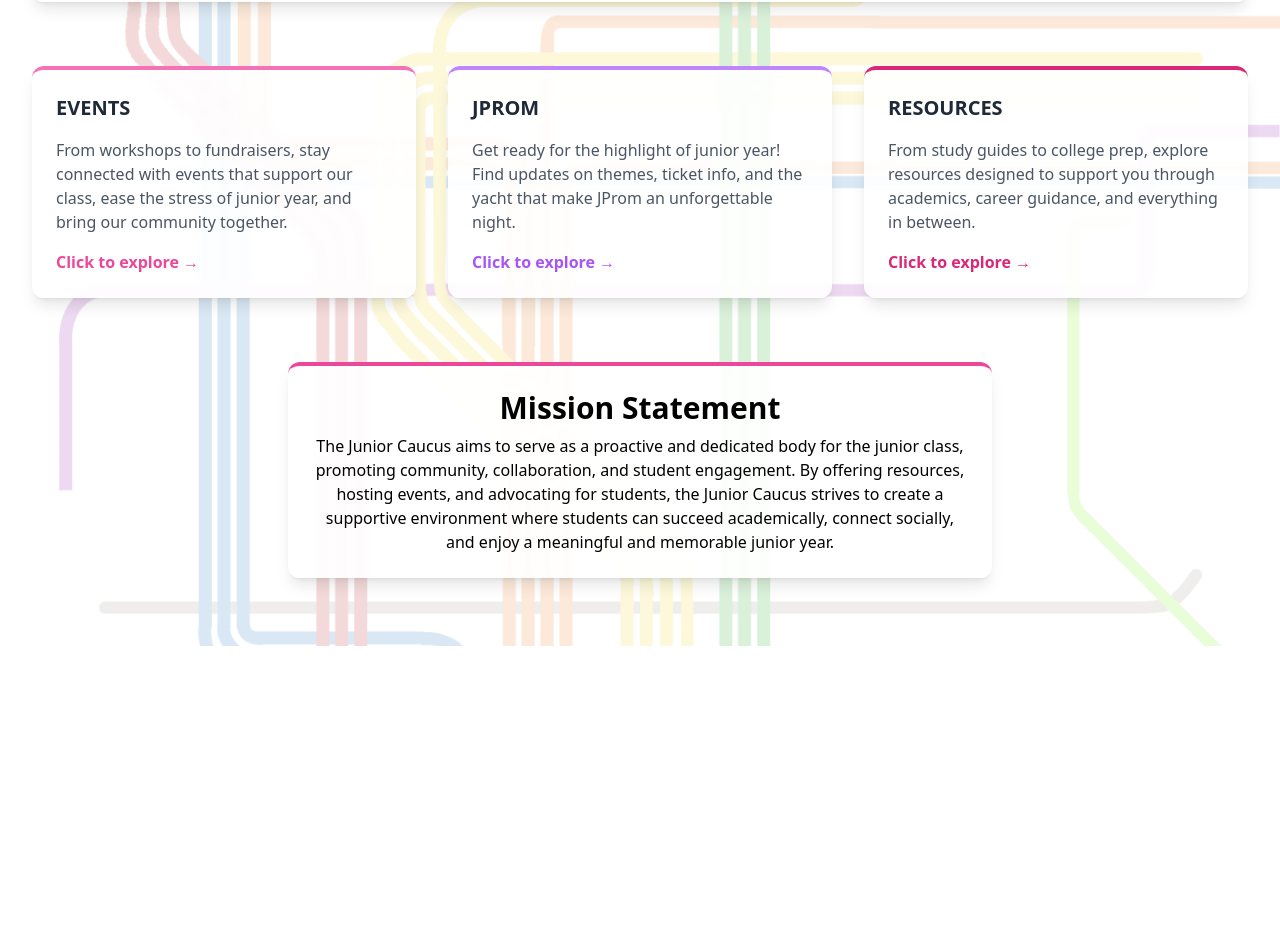
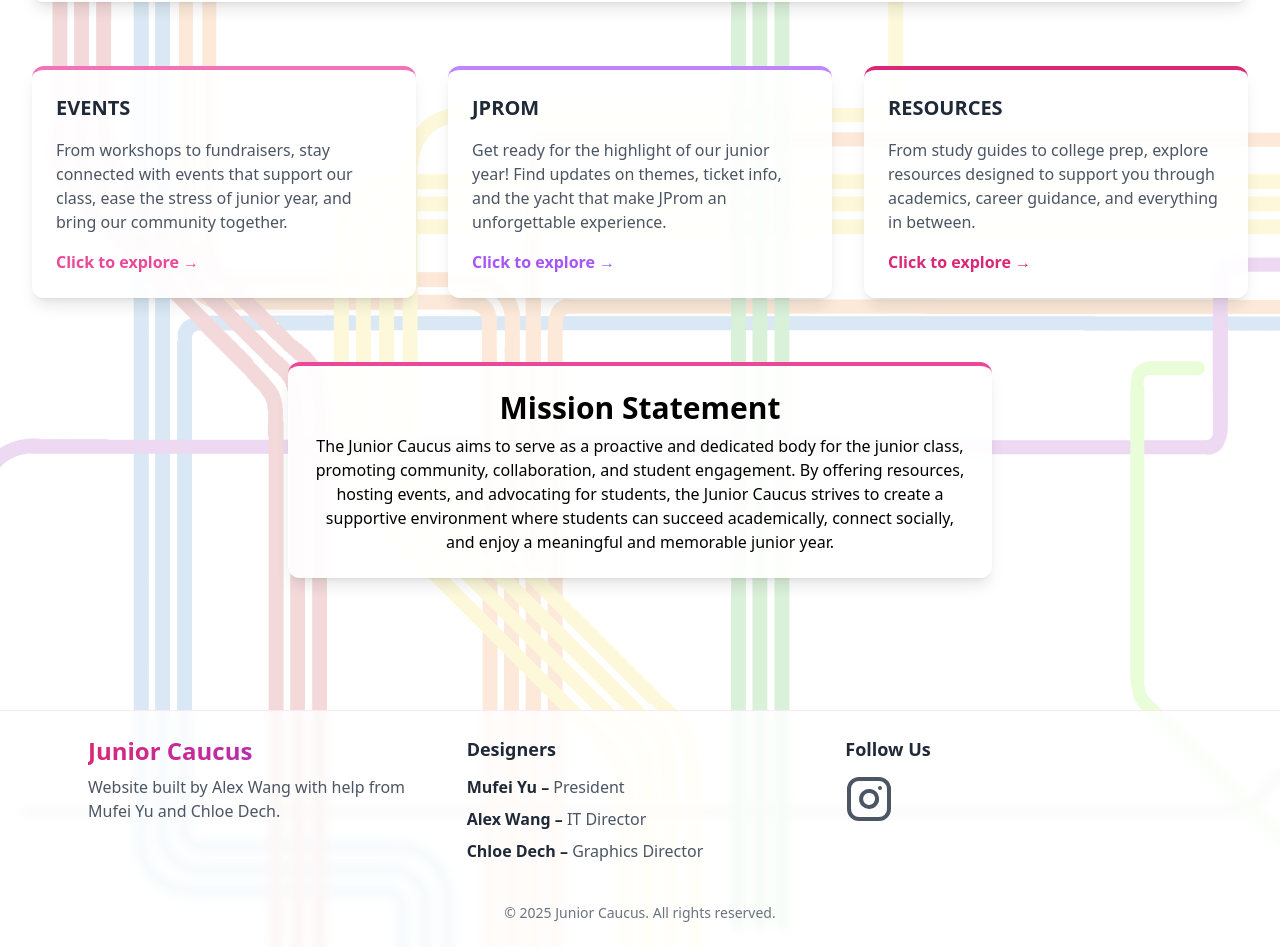
Before and after one commit to alex-wanger/junior_caucus, a React (Vite) app: page / in a window 1280 px wide. Shown: the part 218-1165 px from the top of the page. Before the commit the page ends 864 px from the top, so only its background shows below. Built offline with nearby package versions, Linux system fonts and the light colour scheme; the HTML template or start-up script is replaced by a standard one.

Commit message:
add everything

```diff
--- /dev/null
+++ b/src/components/Footer.jsx
@@ -0,0 +1,77 @@
+import React from "react";
+import { Github, Twitter, Instagram } from "lucide-react";
+
+const Footer = () => {
+  const cabinetMembers = [
+    { name: "Mufei Yu", position: "President" },
+    { name: "Alex Wang", position: "IT Director" },
+    { name: "Chloe Dech", position: "Graphics Director" },
+  ];
+
+  return (
+    <footer className="mt-16 bg-white/80 backdrop-blur-sm border-t border-pink-100">
+      <div className="max-w-6xl mx-auto px-6 py-6">
+        <div className="grid grid-cols-1 md:grid-cols-3 gap-8 text-center md:text-left">
+          {/* Brand */}
+          <div>
+            <h2 className="text-2xl font-bold bg-gradient-to-r from-pink-600 to-purple-600 bg-clip-text text-transparent">
+              Junior Caucus
+            </h2>
+            <p className="text-gray-600 mt-2">
+              Website built by{" "}
+              <a href="https://github.com/alex-wanger">Alex Wang</a> with help
+              from Mufei Yu and Chloe Dech.
+            </p>
+          </div>
+
+          {/* Cabinet Members */}
+          <div>
+            <h3 className="text-lg font-semibold text-gray-800 mb-3">
+              Designers
+            </h3>
+            <ul className="space-y-2">
+              {cabinetMembers.map((member) => (
+                <li
+                  key={member.name}
+                  className="font-bold text-gray-800 transition-colors duration-200 text-sm md:text-base cursor-pointer relative group"
+                >
+                  {member.name} –{" "}
+                  <span className="font-medium text-gray-600">
+                    {member.position}
+                  </span>
+                  {}
+                  {member.name === "Alex Wang" && (
+                    <span className="top-1/4 -translate-y-1/2 ml-3 opacity-0 group-hover:opacity-100 transition-opacity duration-200 text-pink-500 font-bold whitespace-nowrap">
+                      6...7
+                    </span>
+                  )}
+                </li>
+              ))}
+            </ul>
+          </div>
+
+          {/* Social Icons */}
+          <div className="flex flex-col items-center md:items-start">
+            <h3 className="text-lg font-semibold text-gray-800 mb-3">
+              Follow Us
+            </h3>
+            <div className="flex space-x-6">
+              <a
+                href="https://www.instagram.com/stuyjuniorcaucus/"
+                className="text-gray-600 hover:text-pink-500 transition"
+              >
+                <Instagram className="w-12 h-12" />
+              </a>
+            </div>
+          </div>
+        </div>
+
+        <div className="mt-10 text-center text-gray-500 text-sm">
+          © {new Date().getFullYear()} Junior Caucus. All rights reserved.
+        </div>
+      </div>
+    </footer>
+  );
+};
+
+export default Footer;
--- a/src/pages/HomePage.jsx
+++ b/src/pages/HomePage.jsx
@@ -1,5 +1,6 @@
 import React from "react";
 import TransitBackground from "../components/TransitBackground";
+import Footer from "../components/Footer";
 
 const HomePage = ({ setCurrentPage }) => {
   const handleNavigation = (page) => {
@@ -50,9 +51,9 @@ const HomePage = ({ setCurrentPage }) => {
                   JPROM
                 </h3>
                 <p className="text-gray-600 group-hover:text-gray-700 transition-colors">
-                  Get ready for the highlight of junior year! Find updates on
-                  themes, ticket info, and the yacht that make JProm an
-                  unforgettable night.
+                  Get ready for the highlight of our junior year! Find updates
+                  on themes, ticket info, and the yacht that make JProm an
+                  unforgettable experience.
                 </p>
                 <div className="mt-4 text-purple-500 font-semibold">
                   Click to explore →
@@ -93,6 +94,7 @@ const HomePage = ({ setCurrentPage }) => {
           </div>
         </div>
       </div>
+      <Footer />
     </TransitBackground>
   );
 };
```
